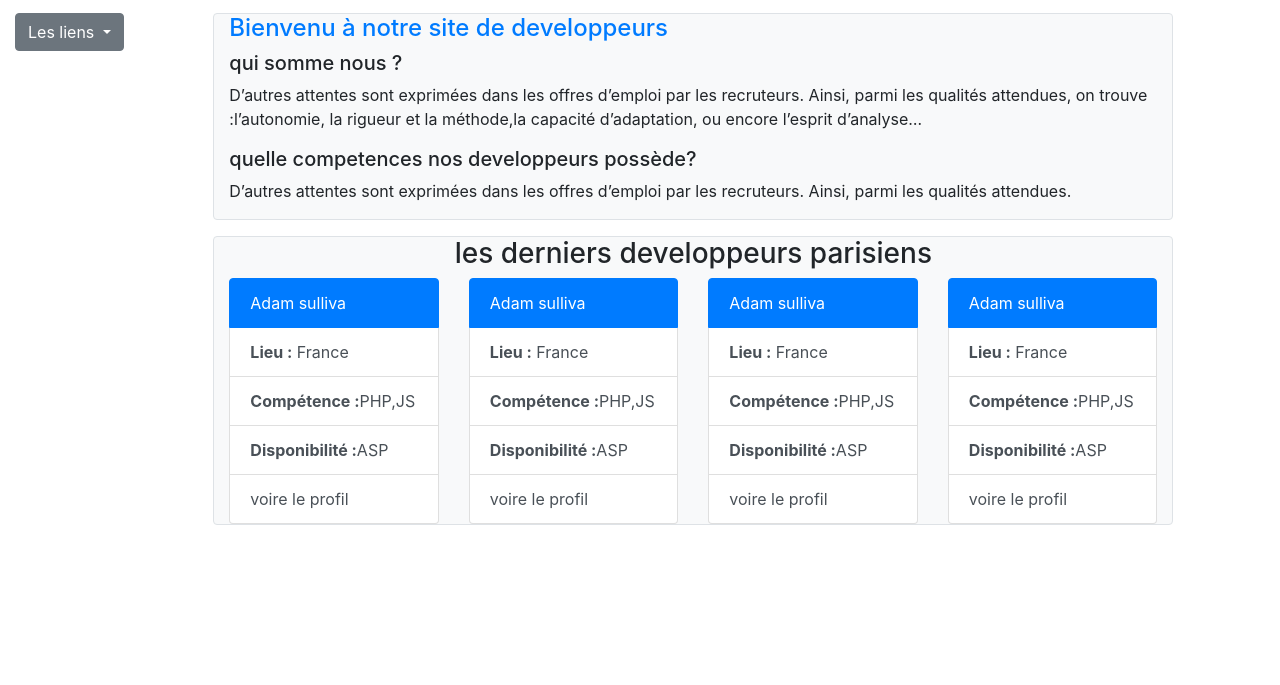
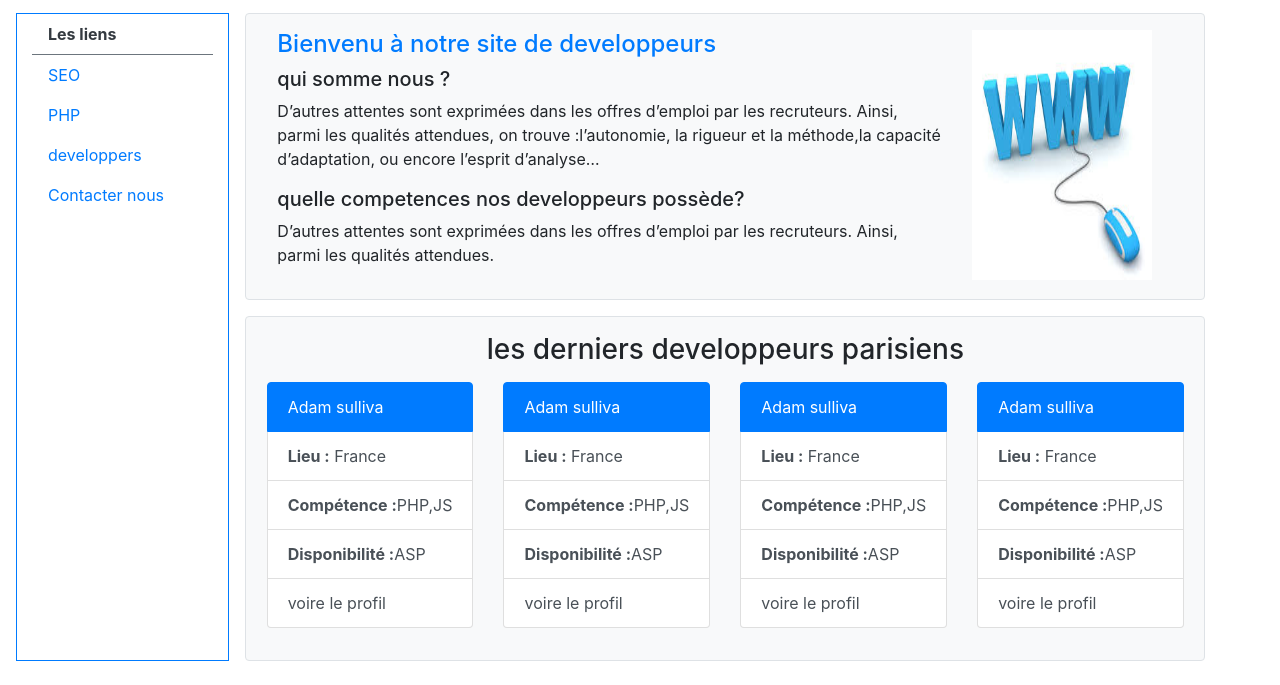
Before and after one commit to fianso98/responsive-web-devs, a plain HTML site: page #ES-bootcamp bootstrap/tp2/main.html in a window 1280 px wide. Shown: the part 115-800 px from the top of the page. Drawn offline with nearby package versions, Linux system fonts and the light colour scheme.

Commit message:
please push

```diff
--- a/#ES-bootcamp bootstrap/tp2/main.html
+++ b/#ES-bootcamp bootstrap/tp2/main.html
@@ -12,6 +12,7 @@
 		<div class="d-lg-flex justify-content-around align-items-baseline  bg-success text-white text-center h-100 ">
 			<h1 >Répertoire <span class="text-dark">des développeurs</span>
 			</h1>
+			<img src="brand-logo.png" width="50" height="50" class="align-self-end" alt="" >
 			<h3>Trouver un développeur <span class="text-dark">Maintenant</span></h3>
 
 		</div>
@@ -25,16 +26,16 @@
     <div class="bg-dark p-4">
       <ul class="navbar-nav ">
       <li class="nav-item">
-        <a class="nav-link text-white" href="#">Page d'acceuil </a>
+        <a class="nav-link text-white" href="main.html">Page d'acceuil </a>
       </li>
       <li class="nav-item">
-        <a class="nav-link text-white" href="#">A Propos</a>
+        <a class="nav-link text-white" href="info.html">A Propos</a>
       </li>
       <li class="nav-item">
-        <a class="nav-link text-white" href="#">Developpeurs</a>
+        <a class="nav-link text-white" href="dev.html">Developpeurs</a>
       </li>
       <li class="nav-item">
-        <a class="nav-link text-white" href="#">Contacter-Nous</a>
+        <a class="nav-link text-white" href="contact.html">Contacter-Nous</a>
       </li>
     </ul>
     </div>
@@ -80,37 +81,51 @@
 <!--container-->
 <div class="container-fluid mt-3 ">
 <div class="row">
-  <div class="col-lg-1 ">
+  <div class="col-lg-2 border border-primary ml-3 mb-3 ">
 <!--liens-->
-	<div class="dropdown">
-  <button class="btn btn-secondary dropdown-toggle" type="button" id="dropdownMenuButton" data-toggle="dropdown" aria-haspopup="true" aria-expanded="false">
-    Les liens
-  </button>
-  <div class="dropdown-menu" aria-labelledby="dropdownMenuButton">
-    <a class="dropdown-item" href="#">SEO</a>
-    <a class="dropdown-item" href="#">PHP</a>
-    <a class="dropdown-item" href="#">developpers</a>
-    <a class="dropdown-item" href="#">Contacter nous</a>
-  </div>
-</div>
+
+
+
+	<ul class="nav flex flex-column">
+	  <li class="nav-item border-bottom border-secondary">
+	    <a class="nav-link text-dark Disabled font-weight-bold" href="#">Les liens</a>
+	  </li>
+	  <li class="nav-item">
+	    <a class="nav-link" href="#">SEO</a>
+	  </li>
+	  <li class="nav-item">
+	    <a class="nav-link" href="#">PHP</a>
+	  </li>
+	  <li class="nav-item">
+	    <a class="nav-link " href="#">developpers</a>
+	  </li>
+	  <li class="nav-item">
+	    <a class="nav-link " href="#">Contacter nous</a>
+	  </li>
+	</ul>
 	</div>
-	<div class="col-lg-1"></div>
-	<!--first text-->
-	<div class="col-lg-9 bg-light border rounded">
+	<!--first text done-->
+	<div class="col-lg-9  ml-3 mb-3">
+	<div class="row bg-light border rounded p-3">
+	<div class="col-sm-12 col-md-12 col-lg-9">
 	<h4 class="text-primary">Bienvenu à notre site de developpeurs</h4>
 				<h5>qui somme nous ?</h5>
 				<p>D’autres attentes sont exprimées dans les offres d’emploi par les recruteurs.  Ainsi, parmi les qualités attendues, on trouve :l’autonomie, la rigueur et la méthode,la capacité d’adaptation, ou encore l’esprit d’analyse…</p>
 				<h5>quelle competences nos developpeurs possède?</h5>
 				<p>D’autres attentes sont exprimées dans les offres d’emploi par les recruteurs. Ainsi, parmi les qualités attendues.</p>
 	</div>
-</div>
+	<div class="col-lg-2">
+		<img src="images.jpg" width="180px" height="250px">
+	</div>
+	</div>
+
 <!--List-->
-<div class="row  mt-3">
-	<div class="col-lg-2"></div>
-	<div class="col-lg-9 bg-light border rounded">
-		<h3 class="text-center">les derniers developpeurs parisiens</h3>
-		<div class="row">
-			<div class="col-lg-3">
+<div class="row bg-light border rounded p-3  mt-3 justify-content-center">
+
+
+		<h3 class="pb-2" >les derniers developpeurs parisiens</h3>
+		<div class="row ">
+			<div class="col-md-6 col-lg-3 mb-3">
 		<div class="list-group">
 		  <a href="#" class="list-group-item list-group-item-action active">
 		    Adam sulliva
@@ -122,7 +137,7 @@
 	</div>
 		</div>
 
-		<div class="col-lg-3">
+		<div class="col-md-6 col-lg-3 mb-3">
 		<div class="list-group">
 		  <a href="#" class="list-group-item list-group-item-action active">
 		    Adam sulliva
@@ -134,7 +149,7 @@
 	</div>
 		</div>
 
-		<div class="col-lg-3">
+		<div class="col-md-6 col-lg-3 mb-3">
 		<div class="list-group">
 		  <a href="#" class="list-group-item list-group-item-action active">
 		    Adam sulliva
@@ -146,7 +161,7 @@
 	</div>
 		</div>
 
-		<div class="col-lg-3">
+		<div class="col-md-6 col-lg-3 mb-3">
 		<div class="list-group">
 		  <a href="#" class="list-group-item list-group-item-action active">
 		    Adam sulliva
@@ -161,8 +176,7 @@
 
 
 	</div>
-</div>
-
+	</div>
 </div>
 
 
```
Also changed, not shown: #ES-bootcamp bootstrap/tp2/contact.html (+70 -39 lines), #ES-bootcamp bootstrap/tp2/dev.html (+27 -16 lines), #ES-bootcamp bootstrap/tp2/info.html (+24 -14 lines), #ES-bootcamp SEO/seo links.txt (added), #ES-bootcamp bootstrap/tp2/images.jpg (added).
